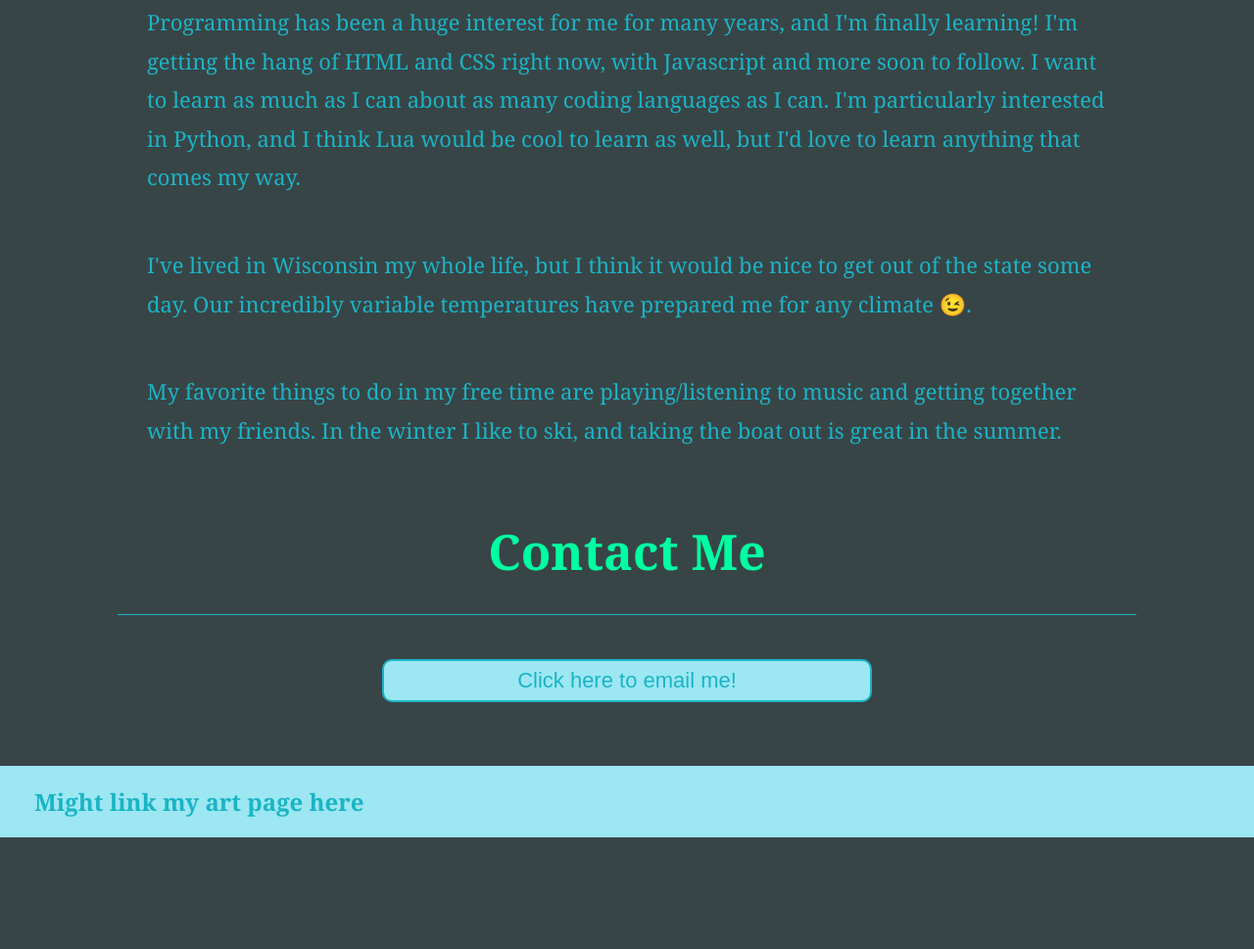
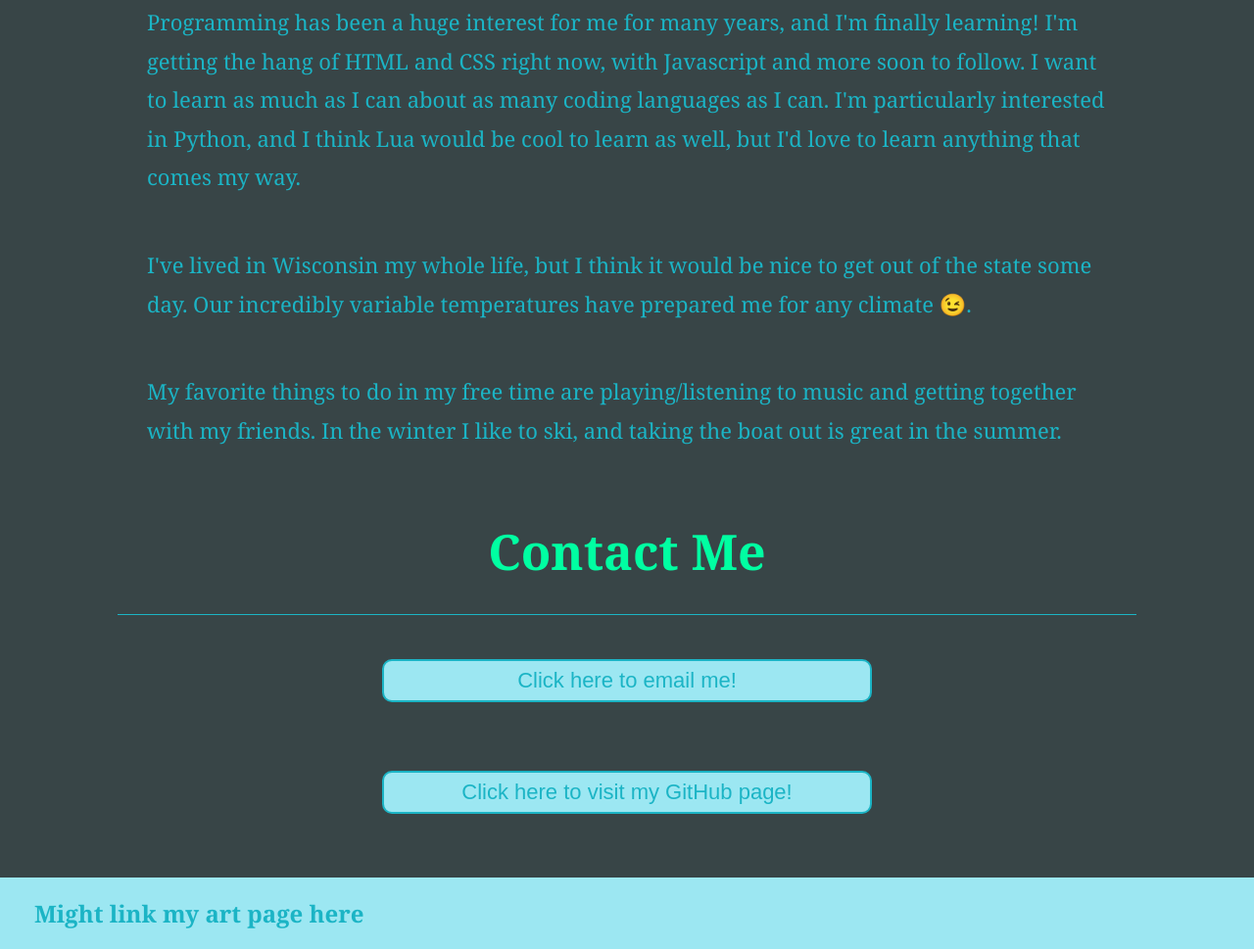
Before and after one commit to Dkunk7/web-portfolio, a plain HTML site: page index.html in a window 1280 px wide. Shown: the part 3742-4711 px from the top of the page at 98% size. Before the commit the page ends 4597 px from the top, so only its background shows below. Drawn offline with Linux system fonts and the light colour scheme.

Commit message:
added link to github

```diff
--- a/index.html
+++ b/index.html
@@ -127,6 +127,9 @@
             <form action = "mailto:drkunkel7@gmail.com">
                 <input type = "submit" id = "button" value = "Click here to email me!" formtarget = "_blank" />
             </form>
+            <form action = "https://github.com/dkunk7">
+                <input type="submit" id = "button" value = "Click here to visit my GitHub page!" formtarget= "_blank">
+            </form>
         </section>
         <footer>
             <h2>Might link my art page here</h2>
```
